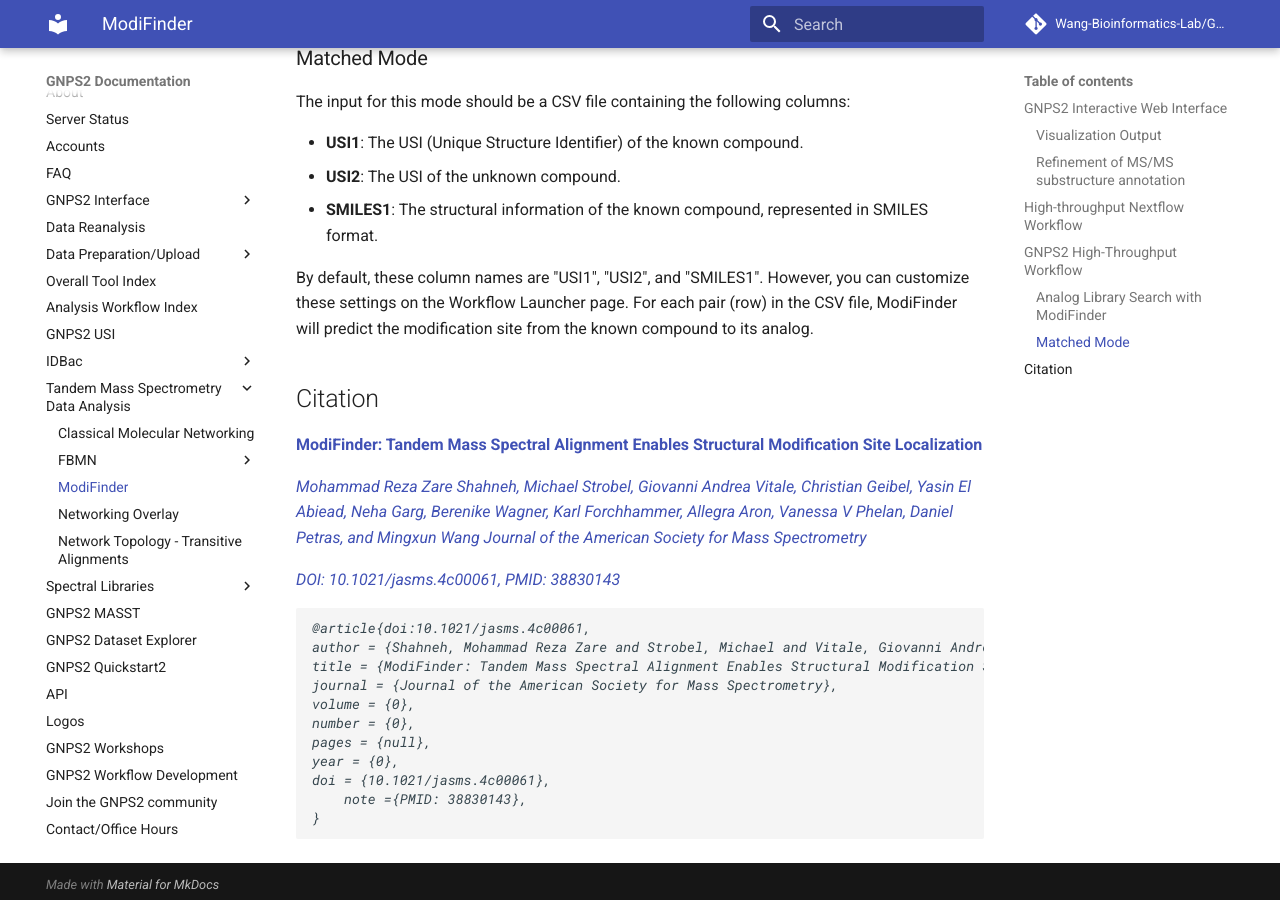
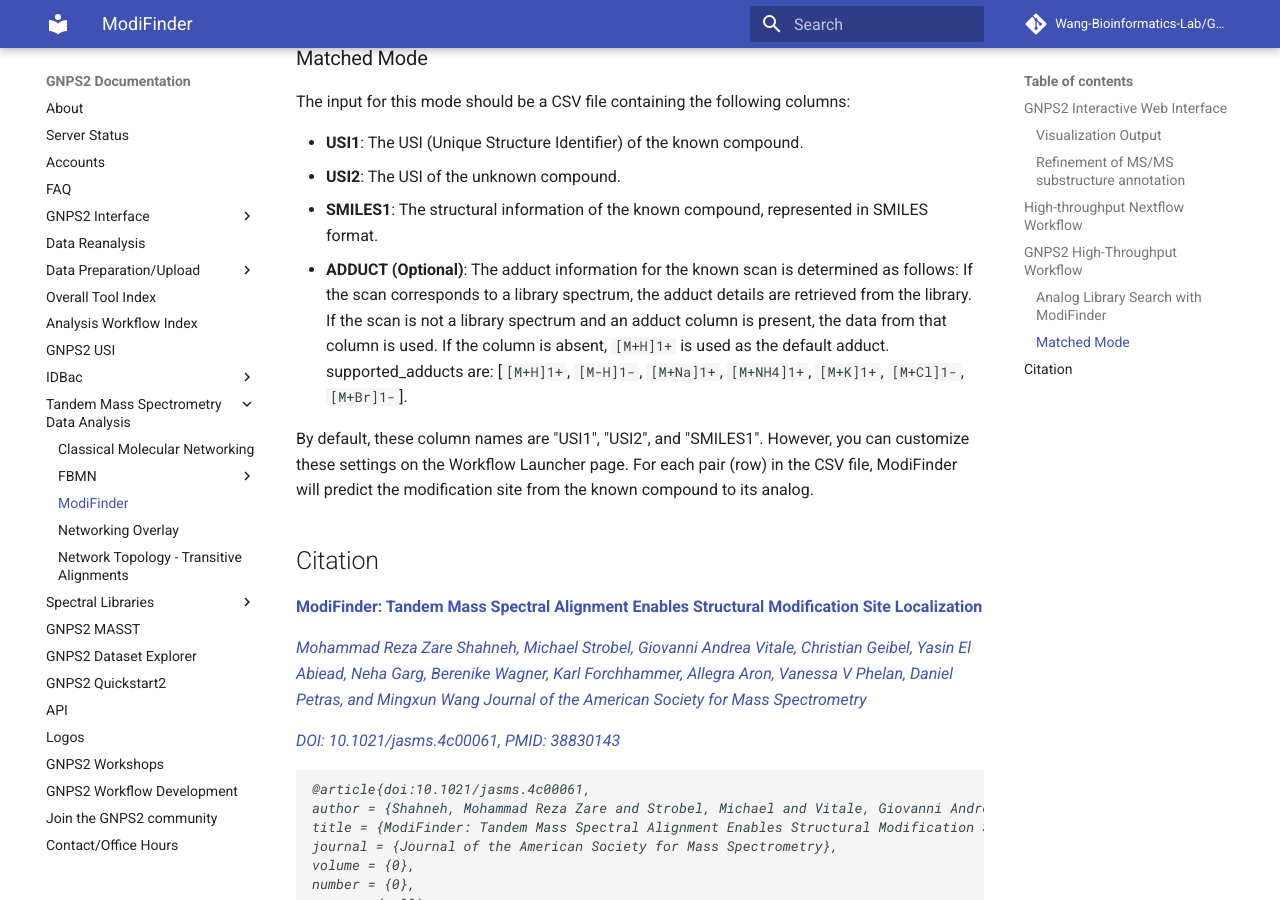
Before and after one commit to Wang-Bioinformatics-Lab/GNPS2_Documentation, an MkDocs documentation site: the page built from docs/modifinder.md, in a window 1280 px wide and 900 px high, scrolled down 1919 px. Built offline with MkDocs 1.6.1 and Material for MkDocs 9.7.7, drawn with Linux system fonts in a browser that asks for light colours; comment, search, counter and statistics services are not loaded.

Commit message:
Update modifinder.md

```diff
--- a/docs/modifinder.md
+++ b/docs/modifinder.md
@@ -53,6 +53,7 @@
 - **USI1**: The USI (Unique Structure Identifier) of the known compound.
 - **USI2**: The USI of the unknown compound.
 - **SMILES1**: The structural information of the known compound, represented in SMILES format.
+- **ADDUCT (Optional)**: The adduct information for the known scan is determined as follows: If the scan corresponds to a library spectrum, the adduct details are retrieved from the library. If the scan is not a library spectrum and an adduct column is present, the data from that column is used. If the column is absent, `[M+H]1+` is used as the default adduct. supported_adducts are: [`[M+H]1+`, `[M-H]1-`, `[M+Na]1+`, `[M+NH4]1+`, `[M+K]1+`, `[M+Cl]1-`, `[M+Br]1-`].
 
 By default, these column names are "USI1", "USI2", and "SMILES1". However, you can customize these settings on the Workflow Launcher page. For each pair (row) in the CSV file, ModiFinder will predict the modification site from the known compound to its analog.
 
```
